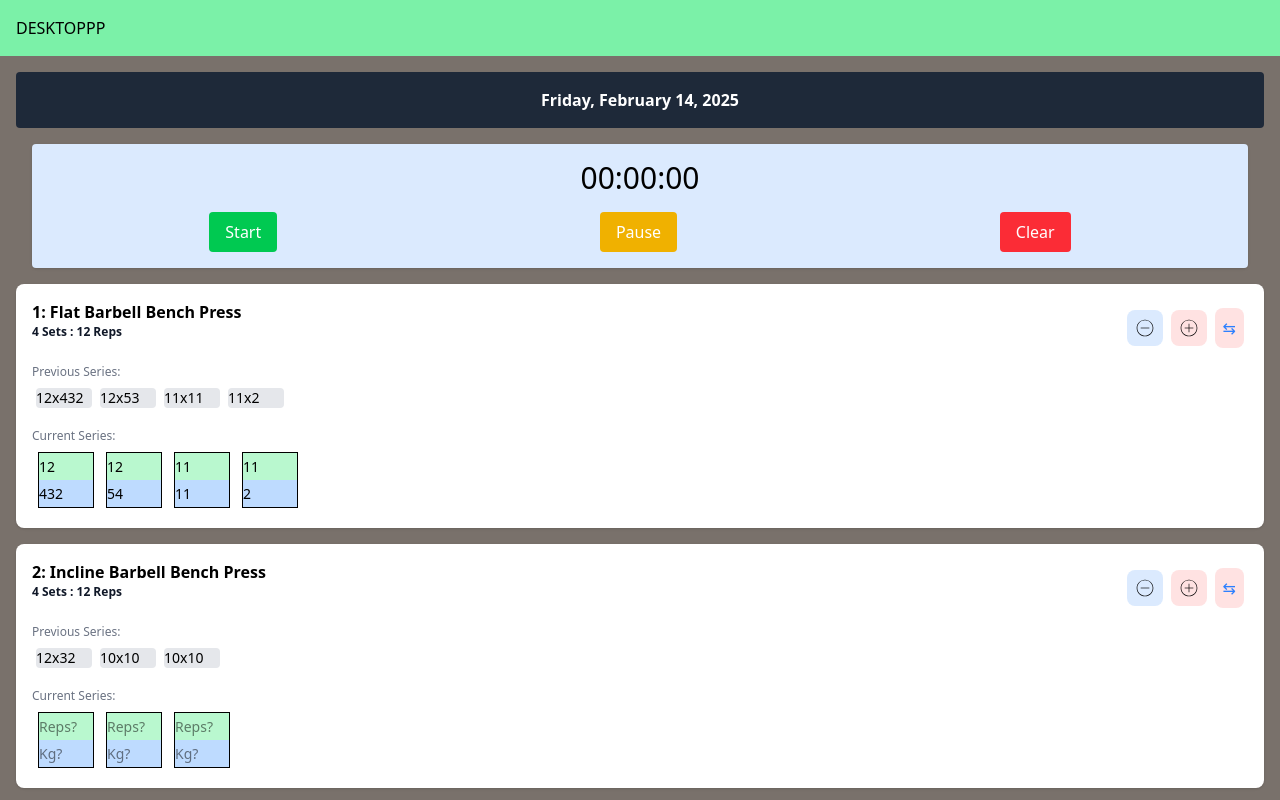
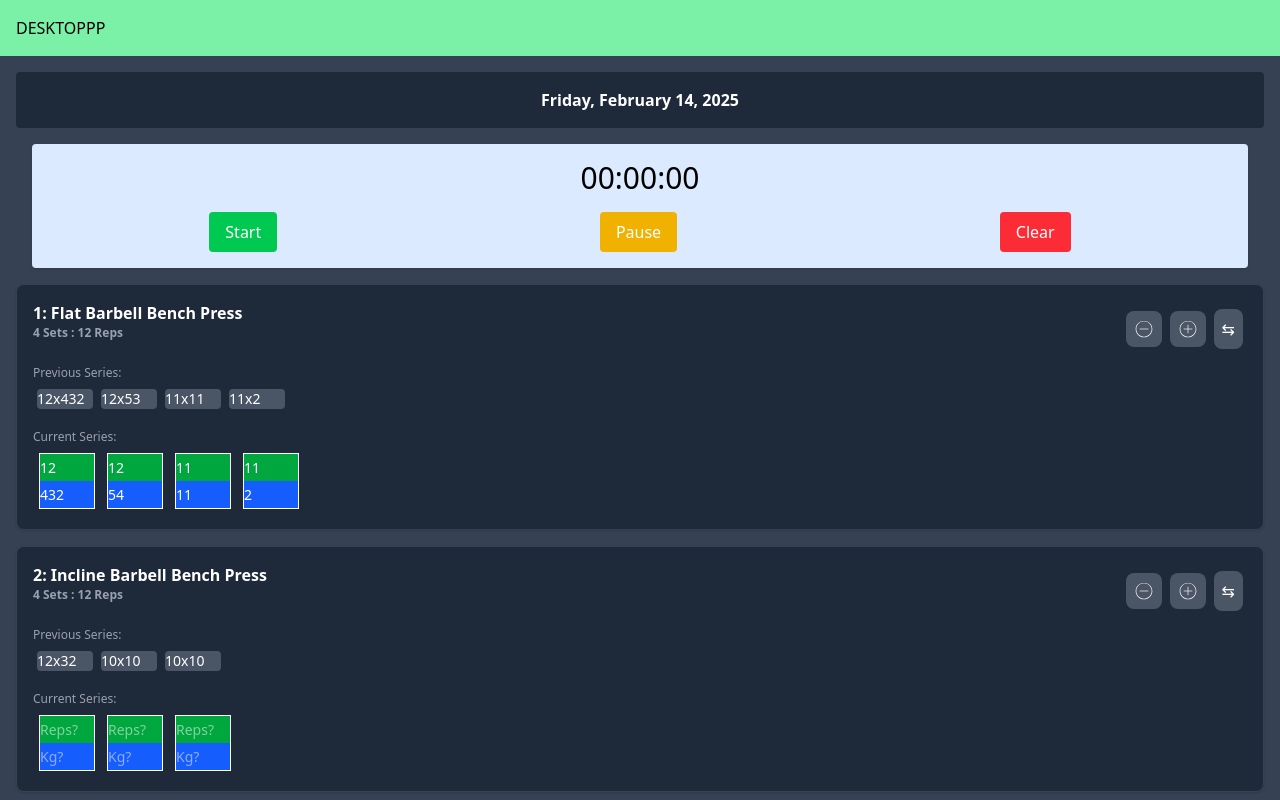
Before and after one commit to Timon-Vermeersch/workout_logger, a SvelteKit app: page /session in a window 1280 px wide. Shown: the top 800 px of the page. Built offline with nearby package versions, Linux system fonts and the light colour scheme.

Commit message:
le_skinning

```diff
--- a/src/routes/builder/+page.svelte
+++ b/src/routes/builder/+page.svelte
@@ -71,9 +71,9 @@ console.log(selectedToBuild)
 
     <div class='flex justify-center'>Buildrrr!</div>
 
-    <select bind:value={selectedToBuildName}  on:change={setBuild} class='flex justify-center items-center bg-gray-800 text-white '>
+    <select bind:value={selectedToBuildName} on:change={setBuild} class="flex justify-center items-center bg-gray-800 text-white text-center">
         {#each availablePrograms as availableProgram}
-            <option class='flex justify-center align-center'  value="{availableProgram.name}">{availableProgram.name}</option>
+            <option value="{availableProgram.name}">{availableProgram.name}</option>
         {/each}
     </select>
 
@@ -95,8 +95,8 @@ console.log(selectedToBuild)
                         <div class="border border-gray-700 rounded-md my-2 p-2 bg-gray-700">
                             <div class="grid grid-cols-3 text-md font-bold text-white mb-1">
                                 <div class="flex justify-center items-center">{exercise.exercise}</div>
-                                <div class="flex justify-center items-center"><img class='w-5 h-5' src="less.svg" alt=""></div>
-                                <div class="flex justify-center items-center"><img class='w-5 h-5' src="more.svg" alt=""></div>
+                                <div class="flex justify-center items-center"><img class='w-5 h-5 filter invert brightness-0' src="less.svg" alt=""></div>
+                                <div class="flex justify-center items-center"><img class='w-5 h-5 filter invert brightness-0' src="more.svg" alt=""></div>
                             </div>
 
 
@@ -118,14 +118,6 @@ console.log(selectedToBuild)
             {/each}
         </div>
 
-
-
-
-
-
-
-
-
             {:else}
                 Please select a program at the top!
             {/if}
--- a/src/routes/session/+page.svelte
+++ b/src/routes/session/+page.svelte
@@ -24,85 +24,58 @@
 
   </script>
 
-  <div class="min-h-[calc(100vh-64px)]">
-      <div class="p-4 bg-stone-500 min-h-screen">
-          <div class="text-center text-gray-700 font-bold mb-4">
-            <div class="bg-gray-800 text-white p-4 rounded overflow-visible ">{formattedDate}</div>
+    <div class="min-h-[calc(100vh-64px)] bg-gray-700">
+      <div class="p-4 bg-gray-700 min-h-screen">
+        <div class="text-center text-gray-200 font-bold mb-4">
+          <div class="bg-gray-800 text-white p-4 rounded overflow-visible">{formattedDate}</div>
         </div>
 
         <!-- Abegin -->
-
         <Stopwatch></Stopwatch>
 
-    <div class="flex flex-col flex-auto space-y-4">
+        <div class="flex flex-col flex-auto space-y-4 mb-16">
           {#each $personalProgram as exercise, index}
-        <div class="bg-white p-4 rounded-lg shadow">
+            <div class="bg-gray-800 p-4 rounded-lg shadow border border-gray-700">
               <div class="grid grid-cols-2 mb-2">
                 <!-- Title -->
-            <h2 class=" Title flex flex-col flex-wrap font-semibold">{index+1}: {exercise.name} <div class="text-xs text-gray-900 mb-1">4 Sets : 12 Reps</div></h2>
+                <h2 class="Title flex flex-col flex-wrap font-semibold text-white">{index+1}: {exercise.name}
+                  <div class="text-xs text-gray-400 mb-1">4 Sets : 12 Reps</div>
+                </h2>
                 <!-- Buttons -->
-            <div class=" Buttons flex allign-center justify-end space-x-2 h-12 items-center m-1 ">
-              <button class="rounded-lg bg-blue-100 text-blue-500 p-2 hover:underline active:scale-90 active:bg-gray-200">
-                <img class='w-5 h-5' src="less.svg" alt="">
+                <div class="Buttons flex align-center justify-end space-x-2 h-12 items-center m-1">
+                  <button class="rounded-lg bg-gray-600 text-white p-2 hover:bg-gray-500 active:scale-90">
+                    <img class='w-5 h-5 filter invert brightness-0' src="less.svg" alt="">
                   </button>
-              <button class="rounded-lg bg-red-100 text-blue-500 p-2 hover:underline active:scale-90 active:bg-gray-200">
-                <img class='w-5 h-5' src="more.svg" alt="">
+                  <button class="rounded-lg bg-gray-600 text-white p-2 hover:bg-gray-500 active:scale-90">
+                    <img class='w-5 h-5 filter invert brightness-0' src="more.svg" alt="">
                   </button>
-              <button class="rounded-lg bg-red-100 text-blue-500 p-2 hover:underline active:scale-90 active:bg-gray-200">⇆</button>
+                  <button class="rounded-lg bg-gray-600 text-white p-2 hover:bg-gray-500 active:scale-90">⇆</button>
                 </div>
-
               </div>
 
               <div class="mb-4">
-
-            <div class="text-xs text-gray-500 mb-1">Previous Series:</div>
+                <div class="text-xs text-gray-400 mb-1">Previous Series:</div>
                 <div class="flex flex-row overflow-x-auto">
                   {#each exercise.sets as set}
-                <input bind:value={set.Previous} class='w-14 text-sm bg-gray-200 rounded m-1' readonly />
+                    <input bind:value={set.Previous} class='w-14 text-sm bg-gray-600 text-white rounded m-1' readonly />
                   {/each}
                 </div>
               </div>
 
               <div>
-            <div class="text-xs text-gray-500 mb-1">Current Series:</div>
+                <div class="text-xs text-gray-400 mb-1">Current Series:</div>
                 <div class="flex flex-row overflow-x-auto">
                   {#each exercise.sets as set, index}
                 <div class="flex w-15 m-1 flex-col items-center">
-                  <input bind:value={set.set.set} type="number" class="text-sm w-14 h-7 border-t border-l border-r bg-green-200" placeholder="Reps?" />
-                  <input bind:value={set.set.rep} type="number" class="text-sm w-14 h-7 border-b border-l border-r bg-blue-200" placeholder="Kg?" />
+                  <input bind:value={set.set.set} type="number" class="text-sm w-14 h-7 border-t border-l border-r bg-green-600 text-white" placeholder="Reps?" />
+                  <input bind:value={set.set.rep} type="number" class="text-sm w-14 h-7 border-b border-l border-r  bg-blue-600 text-white" placeholder="Kg?" />
+                </div>
+              {/each}
+
+                </div>
+              </div>
             </div>
           {/each}
         </div>
       </div>
     </div>
-      {/each}
-
-  </div>
-
-  <!-- end -->
-          <!-- {#each exercises as exercise}
-            <div class="bg-gray-100 p-4 rounded-lg mb-4 shadow">
-              <div class="flex justify-between items-center">
-                <h2 class="font-semibold">{exercise.name}</h2>
-                <button class="text-blue-500 hover:underline">⇆</button>
-              </div>
-              <div class="grid grid-cols-6 gap-2 mt-2">
-
-                {#each exercise.sets as set, i}
-                  <div class="col-span-1">
-                    <div class="text-xs text-gray-500">Previous</div>
-                    <input type="text" bind:value={set.previous} class="w-full text-sm bg-gray-200 rounded p-1" readonly />
-                    <div class="text-xs text-gray-500 mt-1">Current</div>
-                    <div class='flex-row border-1'>
-                      <input type="text" bind:value={set.current} class="w-full text-sm bg-green-200 rounded p-1" placeholder="x?" />
-                      <input type="text" bind:value={set.current} class="w-full text-sm bg-blue-200 rounded p-1" placeholder="x?" />
-                    </div>
-                  </div>
-                {/each}
-              </div>
-            </div>
-          {/each} -->
-
-        </div>
-
-  </div>
```
Lines whose indentation alone changed are shown as unchanged.
